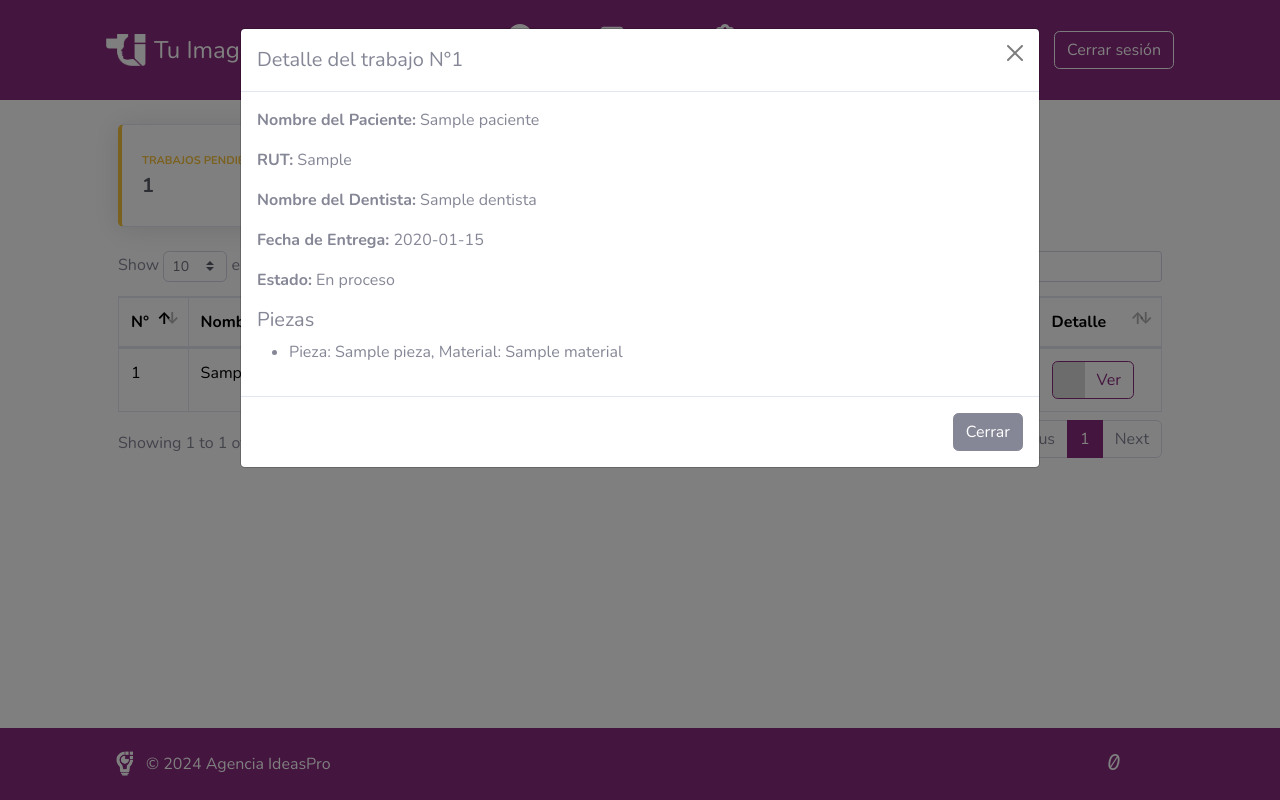
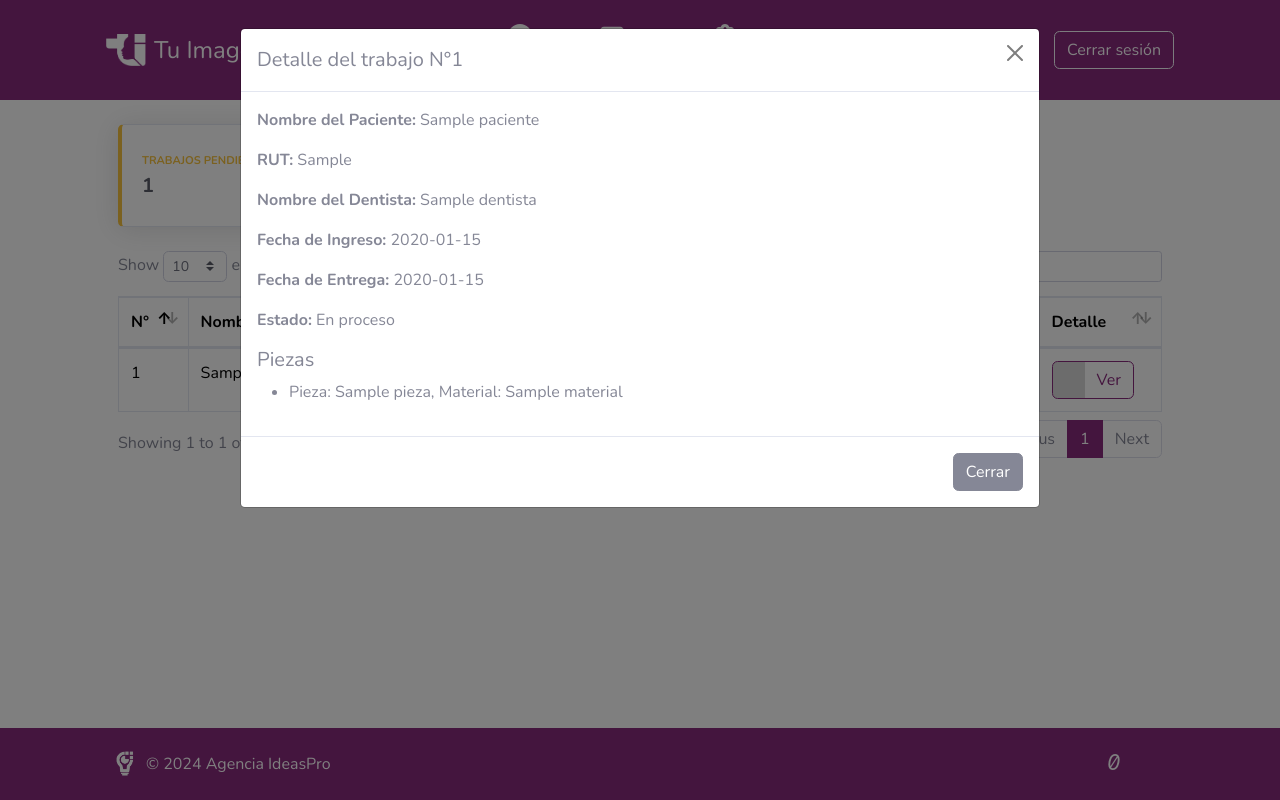
Before and after one commit to Daniher01/tuimagen_lab, a Django app: page / in a window 1280 px wide, after a click on "Ver". Run offline with Django 5.2, Linux system fonts and the light colour scheme; a user stored in the database is signed in; tables that the repository leaves empty hold one stand-in row (values such as "Sample post"); some libraries are stand-ins or nearby versions.

Commit message:
se ajustan detalles del js para el detalle de los trabajos

```diff
--- a/app/tuimagen_lab/gestion/views.py
+++ b/app/tuimagen_lab/gestion/views.py
@@ -80,6 +80,7 @@ def detalle_trabajo(request):
         'paciente_nombre': trabajo.paciente.nombre,
         'paciente_rut': trabajo.paciente.rut,
         'dentista_nombre': trabajo.dentista.nombre,
+        'fecha_ingreso': trabajo.fecha_creacion.strftime('%Y-%m-%d'),
         'fecha_entrega': trabajo.fecha_entrega.strftime('%Y-%m-%d'),
         'estado': trabajo.get_estado_display(),
         'piezas': piezas_data,
--- a/app/tuimagen_lab/static/js/datatable.js
+++ b/app/tuimagen_lab/static/js/datatable.js
@@ -6,7 +6,7 @@ $(document).ready(function() {
             "ordering": true,
             "info": true,
             "language": {
-                "url": `${window.location.href}static/vendor/datatables/Spanish.json`
+                "url": `${window.location.origin}/static/vendor/datatables/Spanish.json`
             }
         });
     }
--- a/app/tuimagen_lab/static/js/detalle_trabajo.js
+++ b/app/tuimagen_lab/static/js/detalle_trabajo.js
@@ -5,7 +5,7 @@ $(document).ready(function() {
         var trabajoId = button.data('id'); // Extraer información del atributo data-id
         // Realizar una solicitud AJAX para obtener los detalles del trabajo
         $.ajax({
-            url: `${window.location.href}detalle_trabajo`, // URL para obtener los detalles del trabajo
+            url: `${window.location.origin}/detalle_trabajo`, // URL para obtener los detalles del trabajo
             data: {id: trabajoId},
             success: function(data) {
                 // Llenar los datos en el modals
@@ -13,6 +13,7 @@ $(document).ready(function() {
                 $('#detallePaciente').text(data.paciente_nombre);
                 $('#detalleRut').text(data.paciente_rut);
                 $('#detalleDentista').text(data.dentista_nombre);
+                $('#detalleFechaIngreso').text(data.fecha_ingreso);
                 $('#detalleFechaEntrega').text(data.fecha_entrega);
                 $('#detalleEstado').text(data.estado);
                 var piezasList = $('#detallePiezas');
--- a/app/tuimagen_lab/templates/gestion/listar_trabajos.html
+++ b/app/tuimagen_lab/templates/gestion/listar_trabajos.html
@@ -104,6 +104,7 @@
                 <p><strong>Nombre del Paciente:</strong> <span id="detallePaciente"></span></p>
                 <p><strong>RUT:</strong> <span id="detalleRut"></span></p>
                 <p><strong>Nombre del Dentista:</strong> <span id="detalleDentista"></span></p>
+                <p><strong>Fecha de Ingreso:</strong> <span id="detalleFechaIngreso"></span></p>
                 <p><strong>Fecha de Entrega:</strong> <span id="detalleFechaEntrega"></span></p>
                 <p><strong>Estado:</strong> <span id="detalleEstado"></span></p>
                 <h5>Piezas</h5>
```
